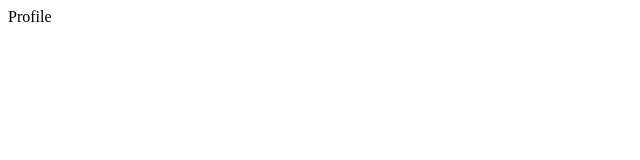
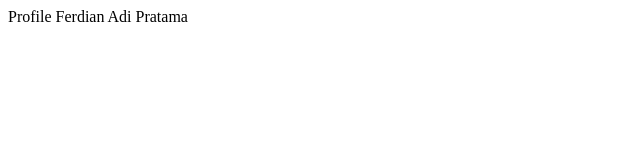
Before and after one commit to ferdianadi1/Belajar-Github-Dekstop, a plain HTML site: page profile.html in a window 1280 px wide. Shown: the whole page, without its empty margins (0-640 px from the left). Drawn offline with Linux system fonts and the light colour scheme.

Commit message:
Perubahan File Profil

```diff
--- a/profile.html
+++ b/profile.html
@@ -3,6 +3,6 @@
   <title>Profile</title>
 </head>
 <body>
-  <p> Profile </p>
+  <p> Profile Ferdian Adi Pratama</p>
 </body>
 </html>
```
